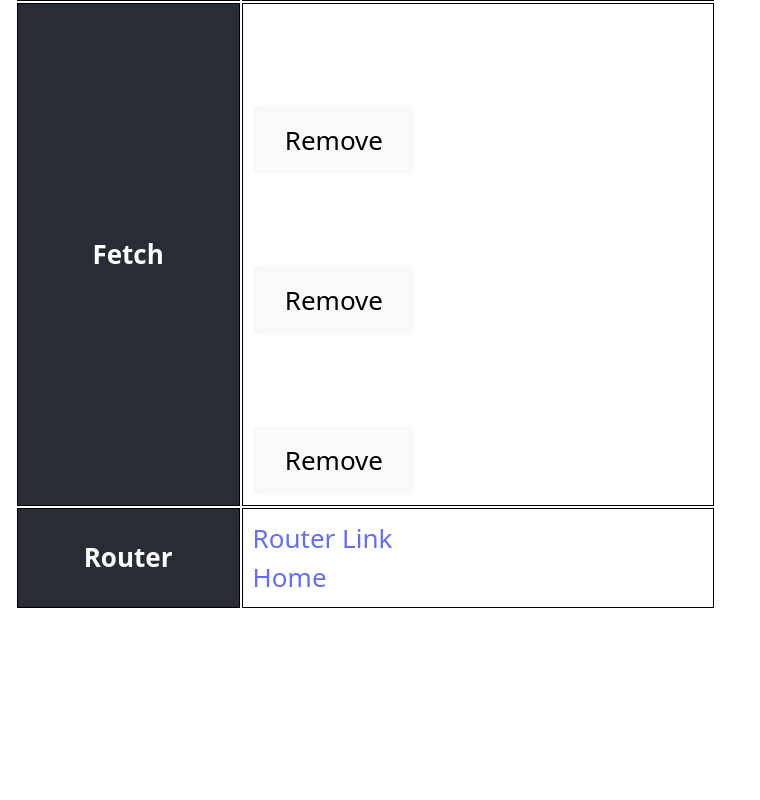
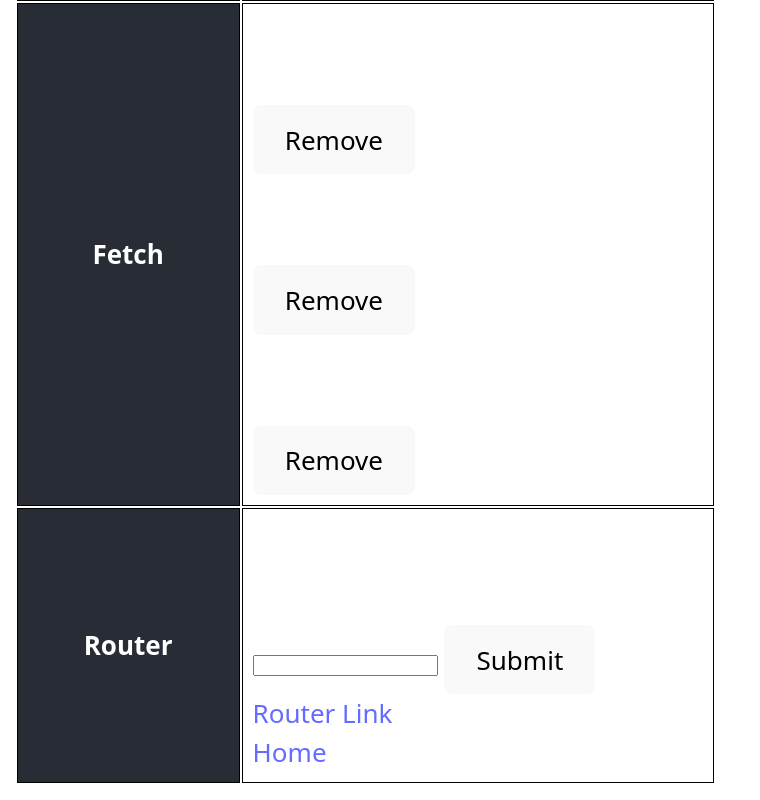
Before and after one commit to yashasvi9199/React.js, a React (Vite) app: page /router/1 in a window 1280 px wide. Shown: the part 3434-4234 px from the top of the page, without its empty margins (0-760 px from the left). Before the commit the page ends 4058 px from the top, so only its background shows below. Built offline with nearby package versions, Linux system fonts and the light colour scheme; data requests are answered from the project's data file.

Commit message:
Add optional route parameter and param handling in RouteComp
Updated the '/router' route to accept an optional ':id' parameter. Modified RouteComp to use useParams for extracting the 'id' from the URL and added a button to fetch data using the parameter.

```diff
--- a/src/App.jsx
+++ b/src/App.jsx
@@ -78,9 +78,13 @@ function App() {
             <th>Router</th>
             <td>
               <Router>
-                {/* ! The reason for adding 'exact' keyword is that it should match exact case. If there is a path like /router/create, then without 'exact' keyword, it will also match /router/create and redirect it to /router. As it contains /router in its path */}
+
+                {/*  The reason for adding 'exact' keyword is that it should match exact case. If there is a path like /router/create, then without 'exact' keyword, it will also match /router/create and redirect it to /router. As it contains /router in its path */}
+
                   <Routes>
-                    <Route exact path= '/router' element={<RouteComp />} />
+                    <Route exact path= '/router/:id?' element={<RouteComp />} />
+                    {/* to pass the parameters in router we use :$parameterName (semicolon)
+                    The ? is added to indicate optionality of the parameter */}
                   </Routes>
                   <Link to="/router">Router Link</Link> <br />
                   <Link to="/">Home</Link>
--- a/src/components/Route.jsx
+++ b/src/components/Route.jsx
@@ -1,7 +1,17 @@
+import { useParams } from "react-router-dom"
+
 const RouteComp = () => {
+
+    const {id} = useParams();   //Getting params from URL
+
+    const fetchData = (id) => {
+        console.log(id);
+    }
+
     return(
         <div>
-            <h2>This is the Route Component</h2>
+            <h3>This is the Route Component</h3>
+            <input type="text"  id="inputID"/> <button onClick={() => fetchData(id)}>Submit</button>
         </div>
     )
 }
```
